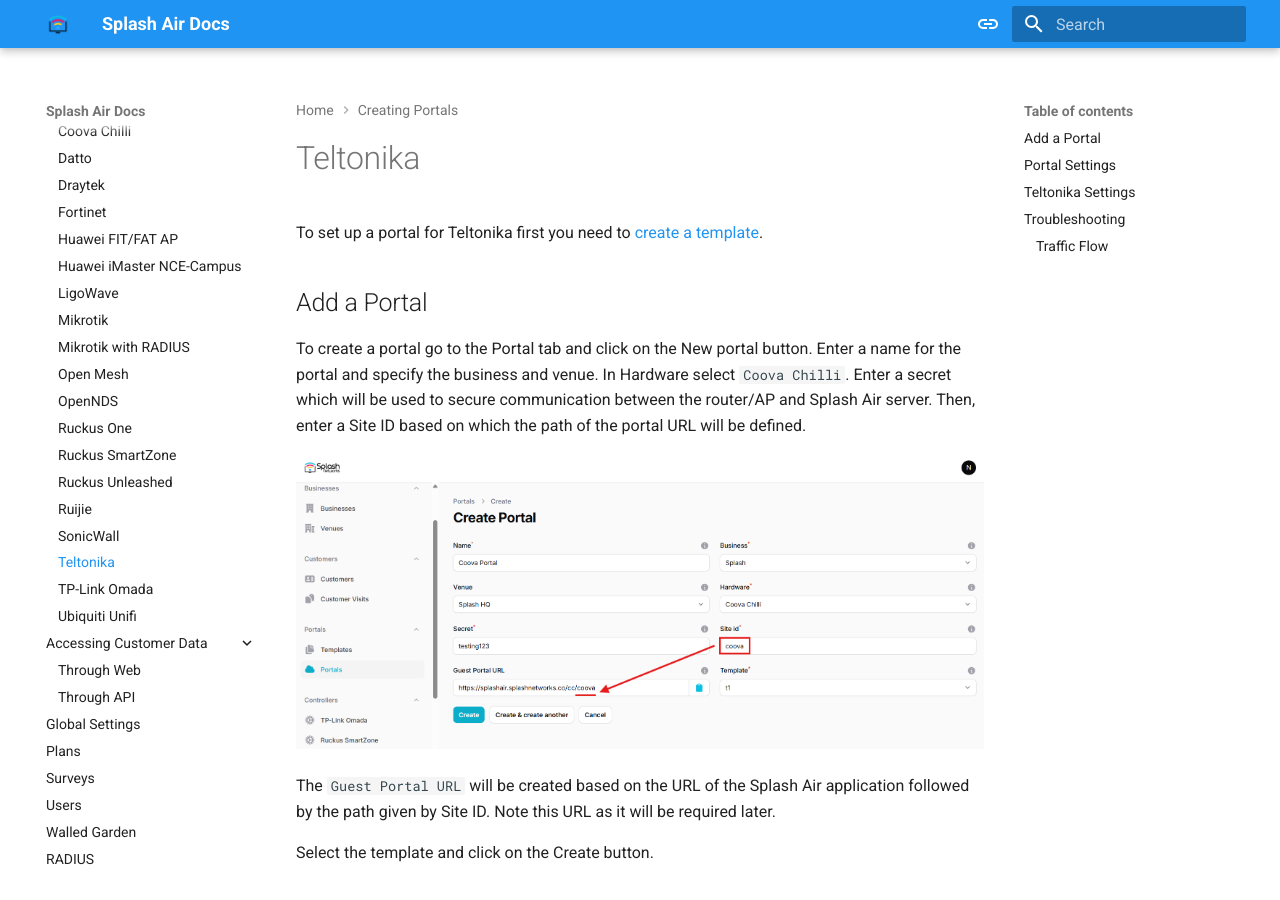
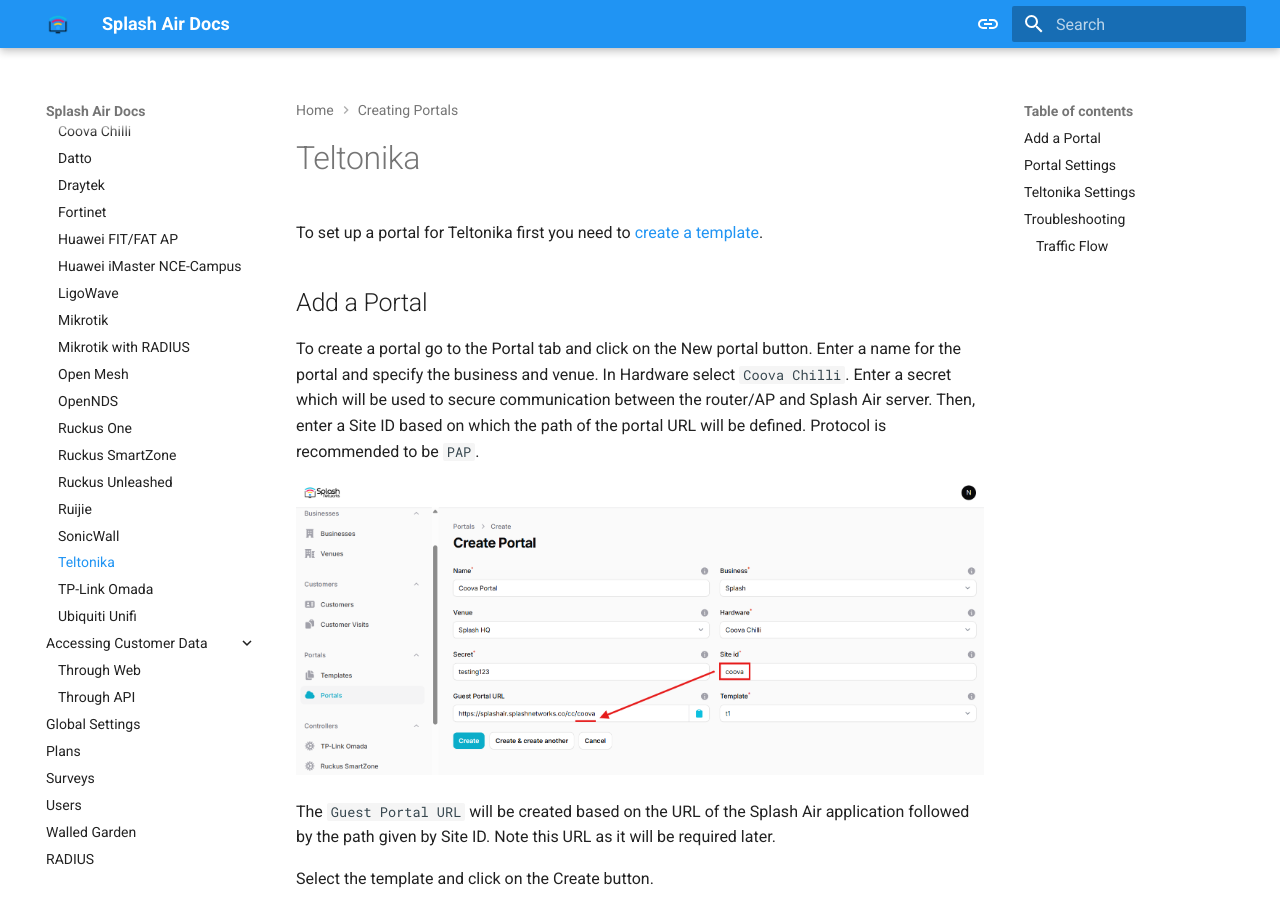
Before and after one commit to splash-networks/admin-panel-doc, an MkDocs documentation site: the page built from docs/portals/teltonika.md, in a window 1280 px wide and 900 px high. Built offline with MkDocs 1.6.1 and Material for MkDocs 9.7.7, drawn with Linux system fonts in a browser that asks for light colours.

Commit message:
coova protocol

```diff
--- a/docs/portals/teltonika.md
+++ b/docs/portals/teltonika.md
@@ -2,7 +2,7 @@
 
 ## Add a Portal
 
-To create a portal go to the Portal tab and click on the New portal button. Enter a name for the portal and specify the business and venue. In Hardware select `Coova Chilli`. Enter a secret which will be used to secure communication between the router/AP and Splash Air server. Then, enter a Site ID based on which the path of the portal URL will be defined.
+To create a portal go to the Portal tab and click on the New portal button. Enter a name for the portal and specify the business and venue. In Hardware select `Coova Chilli`. Enter a secret which will be used to secure communication between the router/AP and Splash Air server. Then, enter a Site ID based on which the path of the portal URL will be defined. Protocol is recommended to be `PAP`.
 
 ![Coova Portal](../assets/images/portals/coova/coova-portal-url.png)
 
```
Also changed, not shown: docs/portals/coova-chilli.md (+1 -1 lines), docs/portals/datto.md (+1 -1 lines), docs/portals/ligowave.md (+1 -1 lines), docs/portals/openmesh.md (+1 -1 lines).
